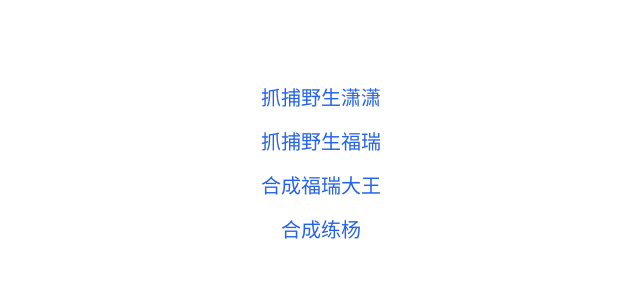
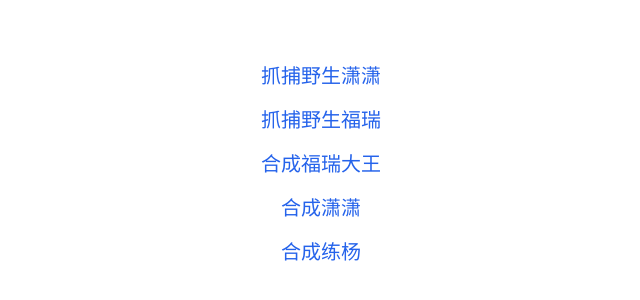
Before and after one commit to DvlGoG0729/DvlGoG0729.github.io, a plain HTML site: page index.html in a window 1280 px wide. Shown: the part 236-536 px from the top of the page, without its empty margins (319-959 px from the left). Drawn offline with nearby package versions, Linux system fonts and the light colour scheme.

Commit message:
Update index.html

```diff
--- a/index.html
+++ b/index.html
@@ -19,6 +19,7 @@
         <a href="https://dvlgog0729.github.io/xiaoxiao/" target="_blank" class="link-style text-xl">抓捕野生潇潇</a>
         <a href="https://dvlgog0729.github.io/Furry/" target="_blank" class="link-style text-xl">抓捕野生福瑞</a>
         <a href="https://dvlgog0729.github.io/BigFurry/" target="_blank" class="link-style text-xl">合成福瑞大王</a>
+        <a href="https://dvlgog0729.github.io/BigXiaoxiao/" target="_blank" class="link-style text-xl">合成潇潇</a>
         <a href="https://dvlgog0729.github.io/BigLY/" target="_blank" class="link-style text-xl">合成练杨</a>
     </div>
 </body>
```
